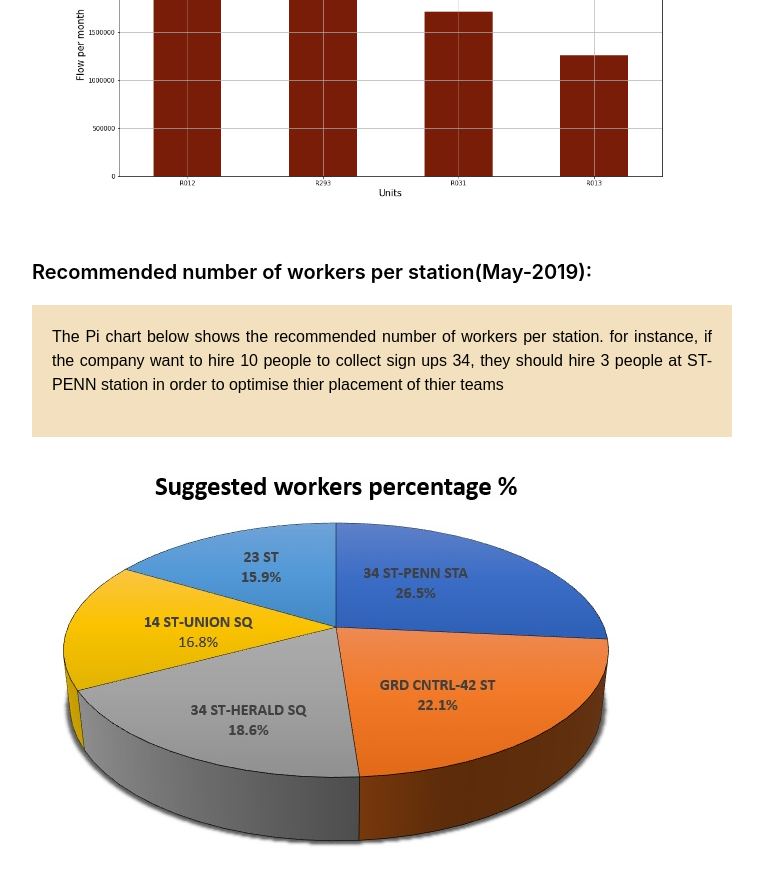
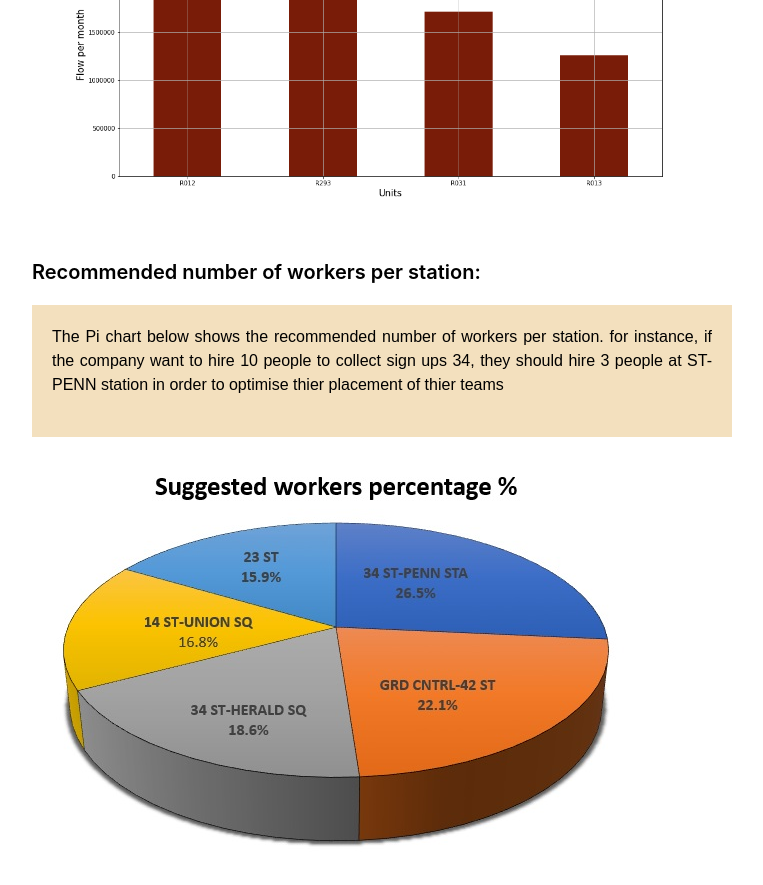
Before and after one commit to alafnan/alafnan.github.io, a Jekyll site: the page built from _posts/2015-01-6-example-content.md, in a window 1280 px wide and 900 px high, scrolled down 6103 px. Shown: the top 885 px of the window, without its empty margins (258-1021 px from the left). Built offline with Jekyll 4.4.1, drawn with Linux system fonts in a browser that asks for light colours.

Commit message:
Update 2015-01-6-example-content.md

```diff
--- a/_posts/2015-01-6-example-content.md
+++ b/_posts/2015-01-6-example-content.md
@@ -104,11 +104,13 @@ Train = Train.drop(['DIVISION', 'TIME', 'DESC', 'ENTRIES', 'EXITS'], 1)
 ![units]({{ site.url }}/images/units.png)
 
 
-<h1 style="font-size:1em; color:#000000; margin-top: 2rem; margin-bottom: 1rem;"> Recommended number of workers per station(May-2019):</h1>
+<h1 style="font-size:1em; color:#000000; margin-top: 2rem; margin-bottom: 1rem;"> Recommended number of workers per station:</h1>
 
 <div style="margin-bottom: 1.2rem; padding: 1rem;   color: #000000;   background-color: #F3E0BE; font-family: Arial, Helvetica, sans-serif; font-size:0.8em;" >
   <p style="text-align: justify; text-justify: inter-word;"> The Pi chart below shows the recommended number of workers per station. for instance, if the company want to hire 10 people to collect sign ups 34, they should hire 3 people at ST-PENN station in order to optimise thier placement of thier teams</p> <i class="glyphicon glyphicon-thumbs-up"></i></div>
 ![units]({{ site.url }}/images/pro4.jpg)
+
+
 
 <div style="margin-bottom: 1.2rem; padding: 1rem" >
 <h1 style="font-size:1em; color:#000000; margin-top: 2rem; margin-bottom: 1rem;">Look at the stations using google map!</h1>
```
